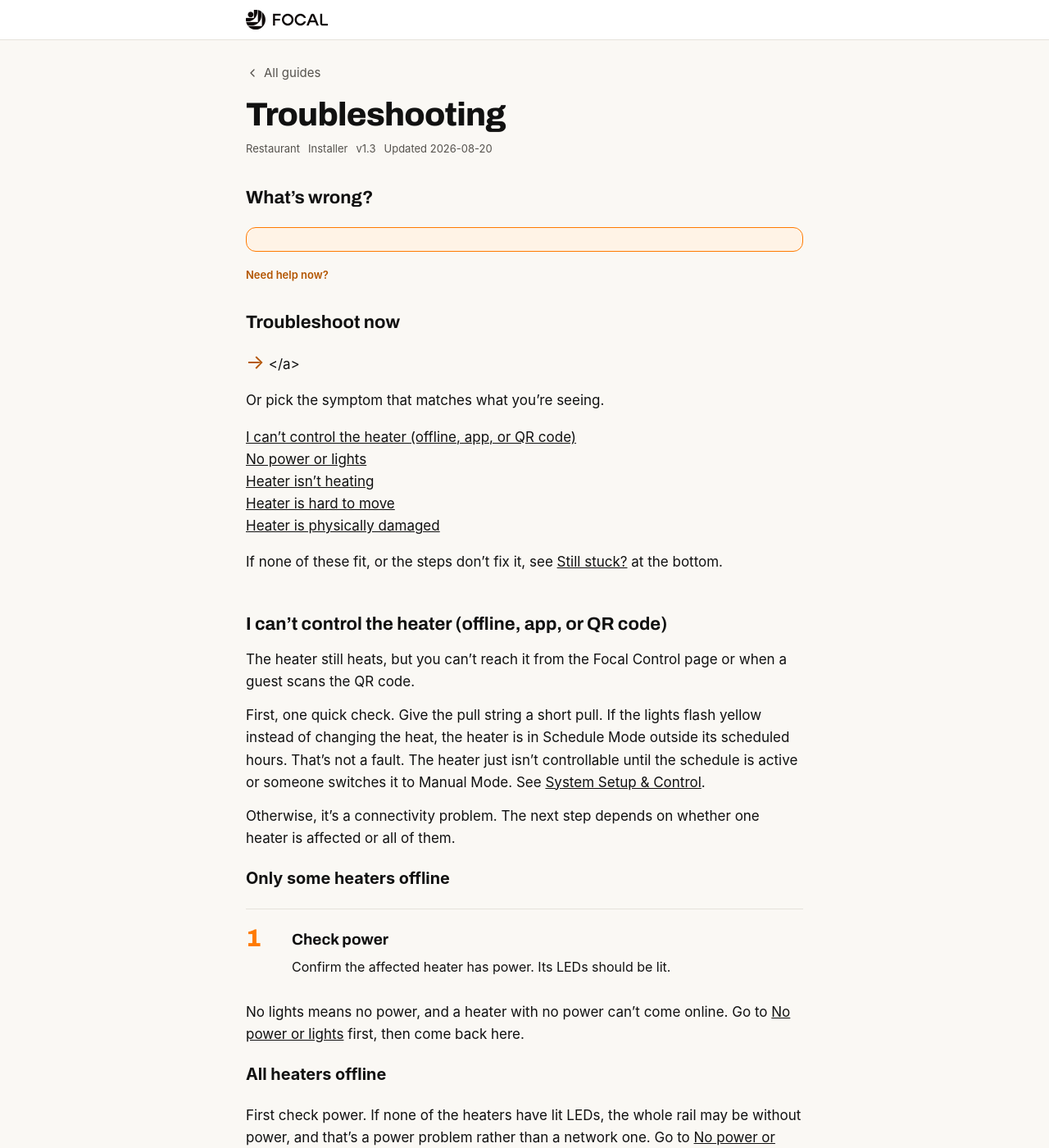
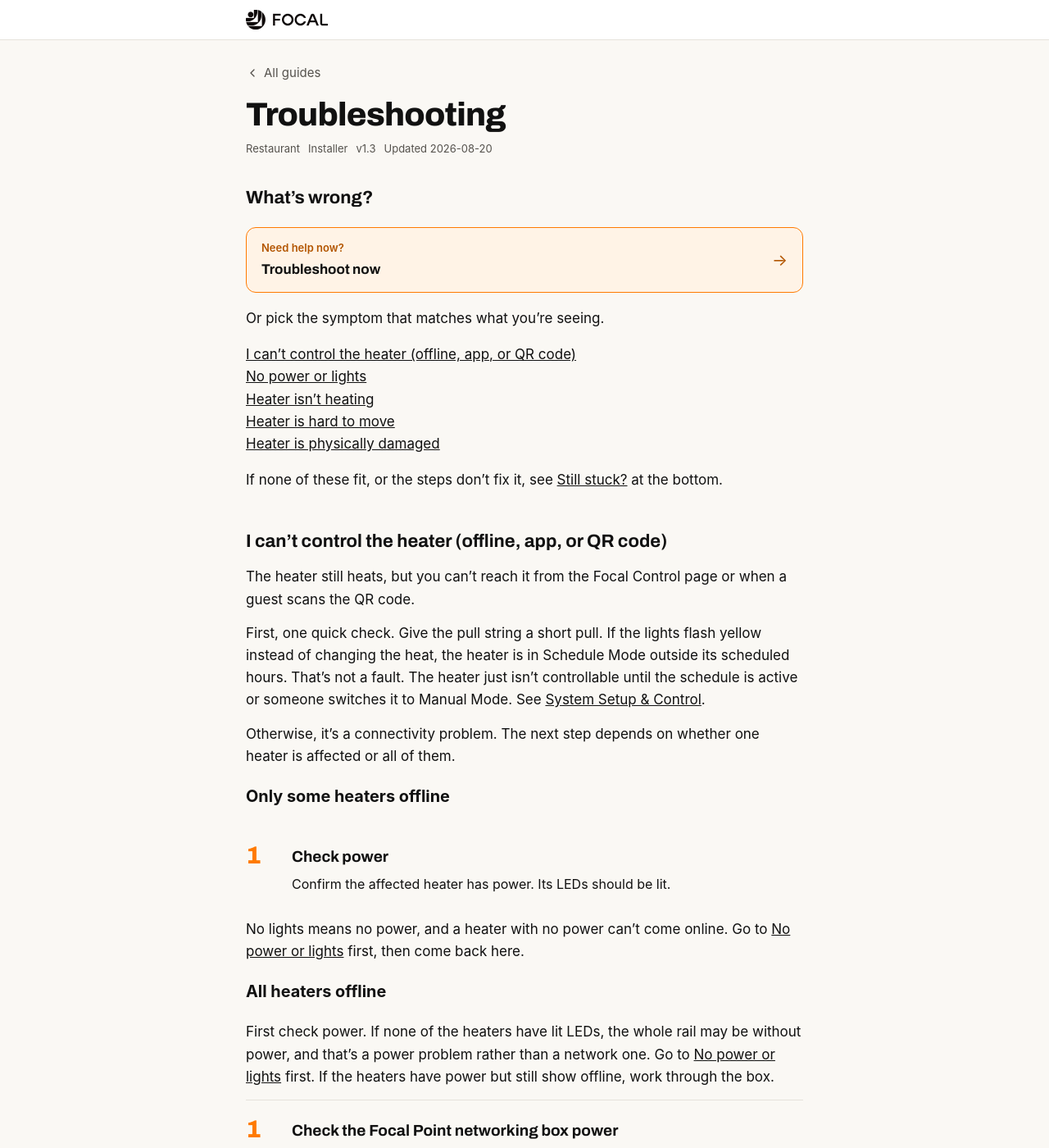
Before and after one commit to BeamT/external-docs, a Jekyll site: the page built from _guides/troubleshooting.md, in a window 1280 px wide and 1400 px high. Shown: the whole window at 82% size. Built offline with Jekyll 4.4.1, drawn with Linux system fonts in a browser that asks for light colours; some web fonts are replaced.

Commit message:
fix link from troubleshooting guide

```diff
--- a/_guides/troubleshooting.md
+++ b/_guides/troubleshooting.md
@@ -10,13 +10,7 @@ updated: "2026-08-20"
 
 ## What's wrong?
 
-<a class="fixit-banner fixit-banner--compact" href="{{ site.baseurl }}/fixit/">
-  <div class="fixit-banner-text">
-    <div class="fixit-banner-eyebrow">Need help now?</div>
-    <h2>Troubleshoot now</h2>
-  </div>
-  <span class="fixit-banner-arrow" aria-hidden="true">&rarr;</span>
-</a>
+{% include fixitbanner.html %}
 
 Or pick the symptom that matches what you're seeing.
 
--- /dev/null
+++ b/_includes/fixitbanner.html
@@ -0,0 +1 @@
+<a class="fixit-banner fixit-banner--compact" href="{{ site.baseurl }}/fixit/"><span class="fixit-banner-text"><span class="fixit-banner-eyebrow">Need help now?</span><span class="fixit-banner-title">Troubleshoot now</span></span><span class="fixit-banner-arrow" aria-hidden="true">&rarr;</span></a>
--- a/assets/style.css
+++ b/assets/style.css
@@ -83,14 +83,16 @@ a { color: inherit; }
   transition: border-color 0.15s, transform 0.15s;
 }
 .fixit-banner:hover { transform: scale(0.995); }
-.fixit-banner-eyebrow { font-size: 13px; font-weight: 600; color: var(--focal-ink); margin-bottom: 4px; }
+.fixit-banner-eyebrow { display: block; font-size: 13px; font-weight: 600; color: var(--focal-ink); margin-bottom: 4px; }
 .fixit-banner-text h2 { font-family: var(--font-display); font-weight: 700; font-size: 20px; margin: 0 0 6px; }
 .fixit-banner-text p { margin: 0; color: var(--ink-soft); font-size: 15px; max-width: 40em; }
+.fixit-banner-title { display: block; font-family: var(--font-display); font-weight: 700; font-size: 20px; }
 .fixit-banner-arrow { flex: none; font-size: 24px; color: var(--focal-ink); transition: transform 0.15s; }
 .fixit-banner:hover .fixit-banner-arrow { transform: translateX(4px); }
 
 .fixit-banner--compact { padding: 14px 18px; margin: 18px 0; }
-.fixit-banner--compact .fixit-banner-text h2 { font-size: 17px; margin: 0; }
+.fixit-banner--compact .fixit-banner-text h2,
+.fixit-banner--compact .fixit-banner-title { font-size: 17px; }
 .fixit-banner--compact .fixit-banner-eyebrow { margin-bottom: 2px; }
 .fixit-banner--compact .fixit-banner-arrow { font-size: 20px; }
 
```
